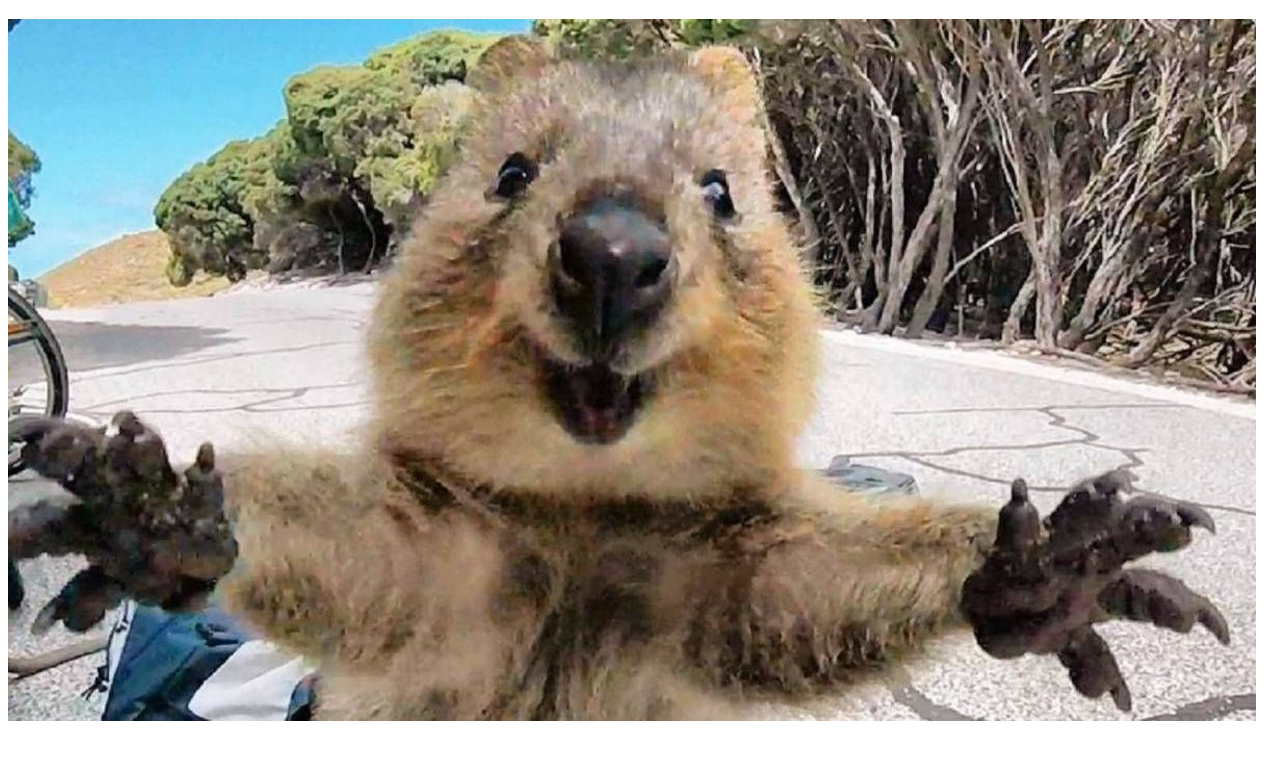
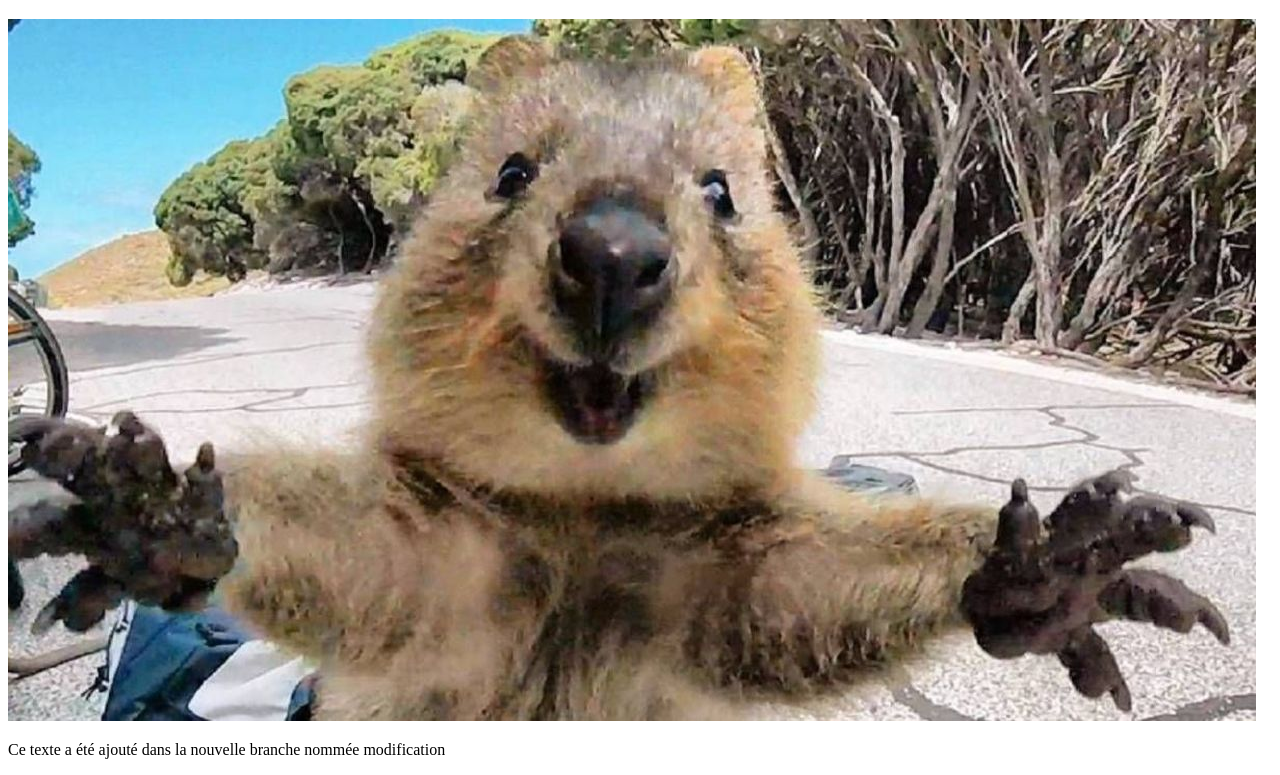
Before and after one commit to BeMelens/testgit_VSC, a plain HTML site: page index.html in a window 1280 px wide. Shown: the part 61-836 px from the top of the page. Before the commit the page ends 800 px from the top, so only its background shows below. Drawn offline with Linux system fonts and the light colour scheme.

Commit message:
création et modification d'une nouvelle branche (modification)

```diff
--- a/index.html
+++ b/index.html
@@ -9,5 +9,6 @@
 <body>
     <h1>VSC</h1>
     <img src="images/quokka.jpg" />
+    <p>Ce texte a été ajouté dans la nouvelle branche nommée modification</p>
 </body>
 </html>
```
